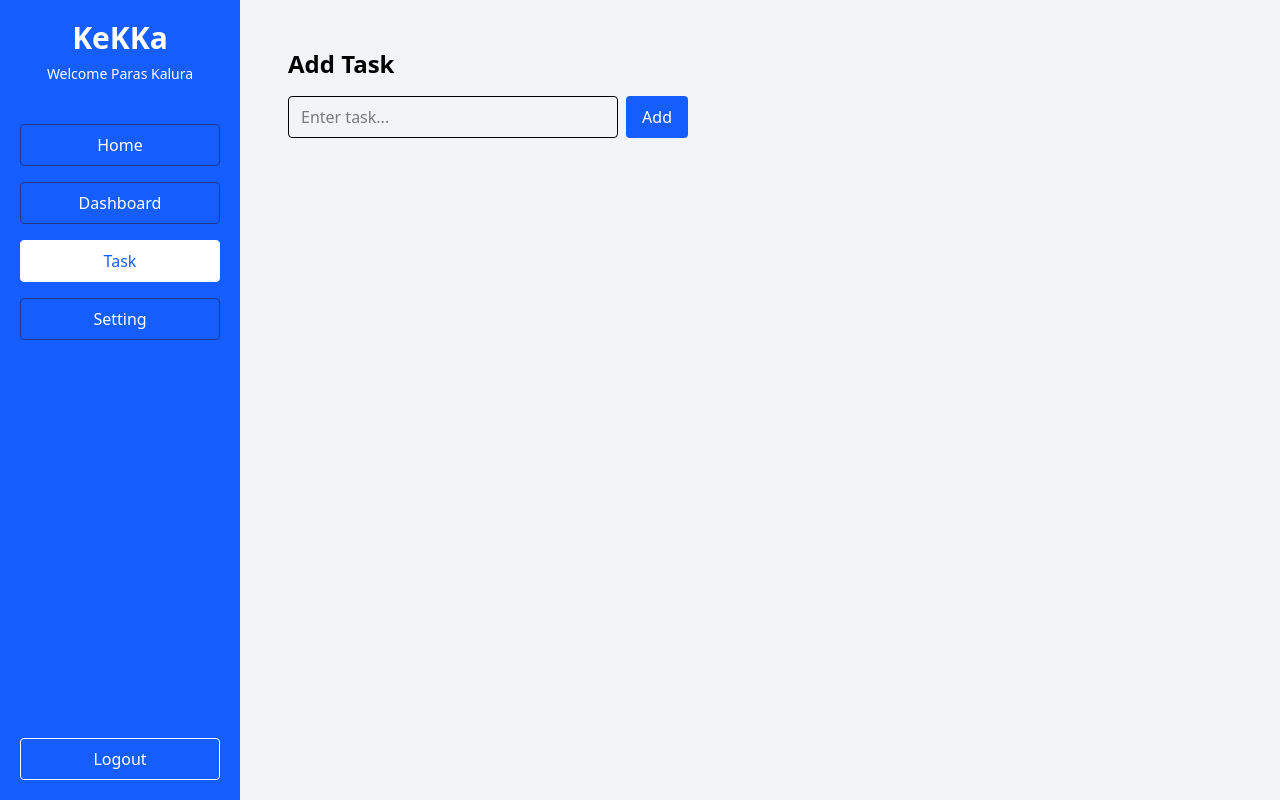
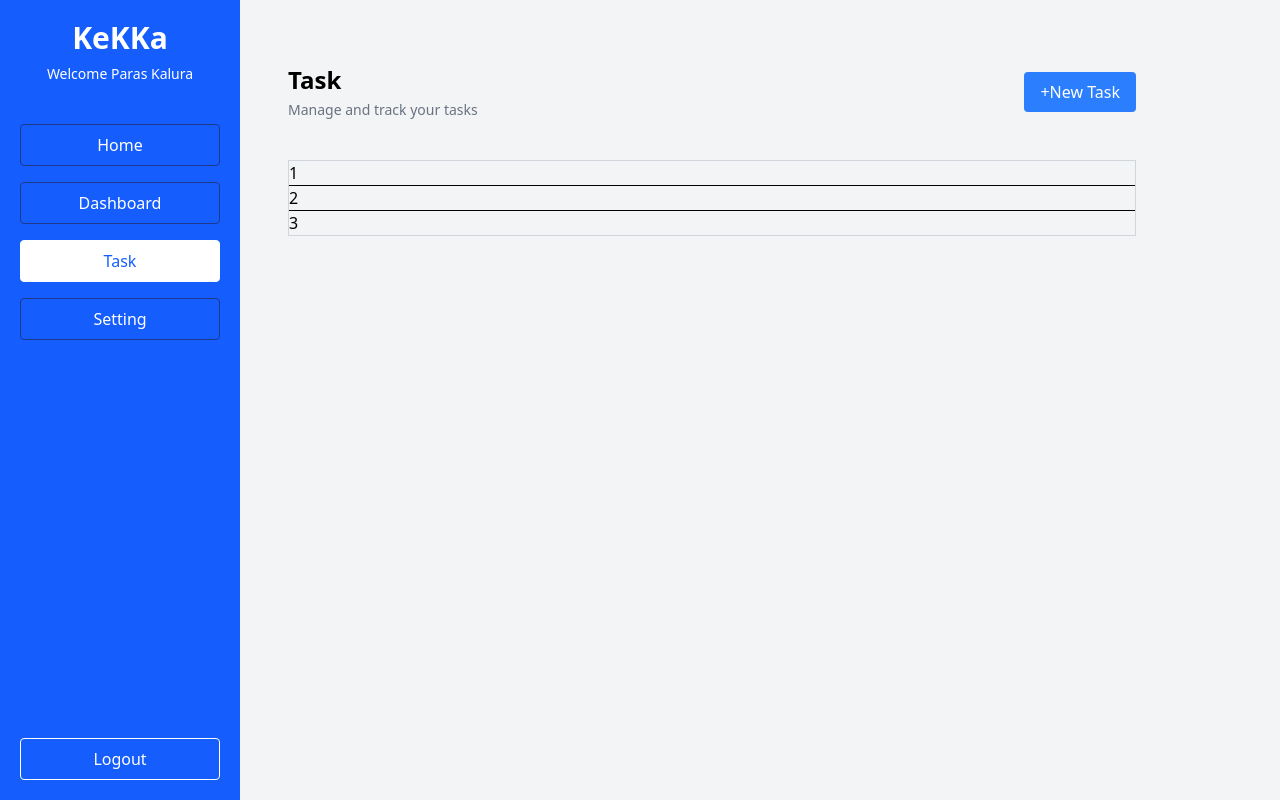
Before and after one commit to PARAS-KALURA/mini-dashboard-react, a React (Vite) app: page /task in a window 1280 px wide. Built offline with nearby package versions, Linux system fonts and the light colour scheme.

Commit message:
Task OnGoing

```diff
--- a/src/components/Task.jsx
+++ b/src/components/Task.jsx
@@ -1,51 +1,30 @@
-import { useState } from "react";
+import React from 'react'
 
 const Task = () => {
-  const [task, setTask] = useState("");
-  const [tasks, setTasks] = useState([]);
-
-  const addTask = () => {
-    if (task.trim() === "") return;
-
-    setTasks([...tasks, task]);
-    setTask("");
-  };
-
   return (
-    <div className="p-6 max-w-md">
-      <h1 className="text-2xl font-bold mb-4">Add Task</h1>
-
-      {/* Input + Button */}
-      <div className="flex gap-2">
-        <input
-          type="text"
-          value={task}
-          onChange={(e) => setTask(e.target.value)}
-          placeholder="Enter task..."
-          className="flex-1 border px-3 py-2 rounded"
-        />
-
-        <button
-          onClick={addTask}
-          className="bg-blue-600 text-white px-4 rounded hover:bg-blue-700"
-        >
-          Add
-        </button>
+    <div className=' px-6 pt-10 mb-10 max-w-4xl' >
+    {/* Header */}
+    <header className='flex justify-between items-center' >
+      <div className='space-y-1' >
+      <h3 className='text-2xl font-semibold' >Task</h3>
+      <p className='text-sm text-gray-500'>Manage and track your tasks</p>
       </div>
 
-      {/* Task List */}
-      <ul className="mt-4 space-y-2">
-        {tasks.map((t, index) => (
-          <li
-            key={index}
-            className="border px-3 py-2 rounded bg-gray-50"
-          >
-            {t}
-          </li>
-        ))}
-      </ul>
+      <div>
+        <button className='bg-blue-500 px-4 py-2 text-white rounded cursor-pointer hover:bg-blue-600' >+New Task</button>
+      </div>
+    </header>
+
+    {/* Tasks */}
+
+    <div className='divide-y border border-gray-300 mt-10' >
+      <p className='' >1</p>
+      <p>2</p>
+      <p>3</p>
     </div>
-  );
-};
 
-export default Task;
+    </div>
+  )
+}
+
+export default Task
```
